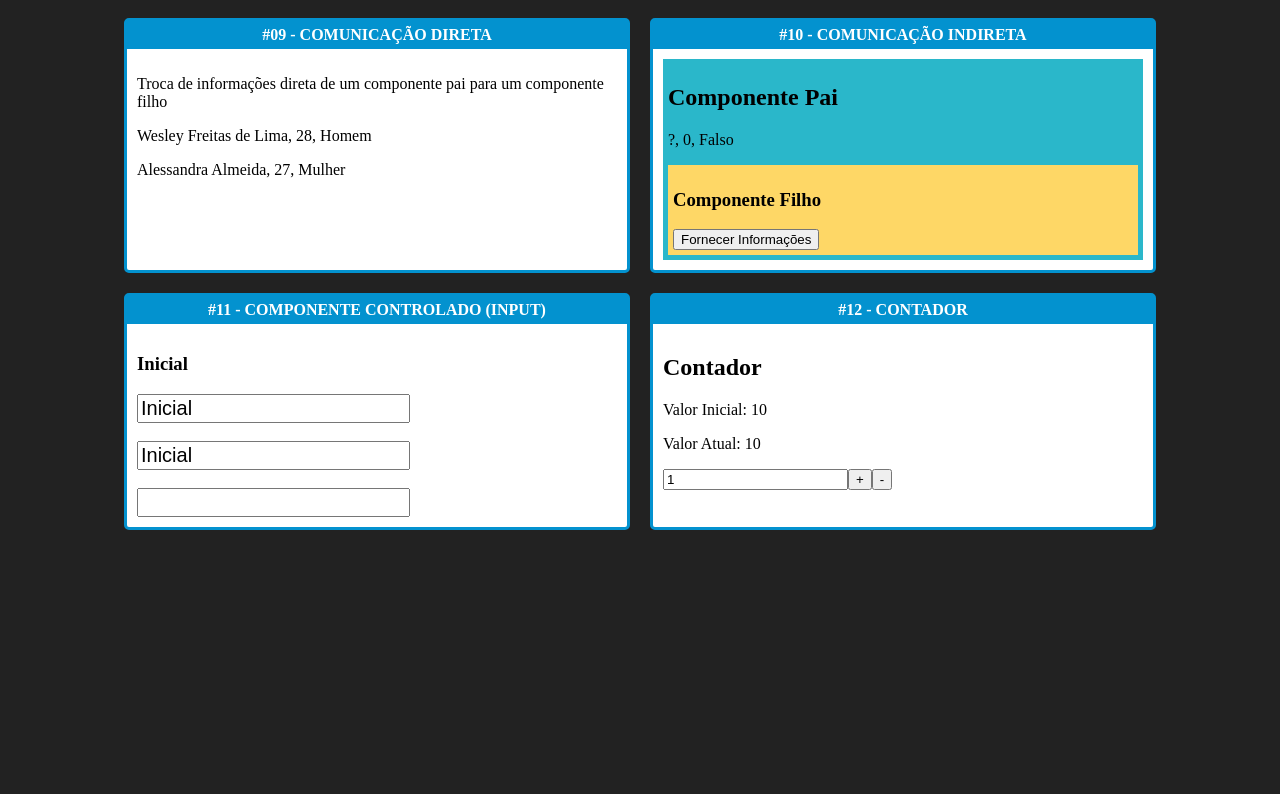
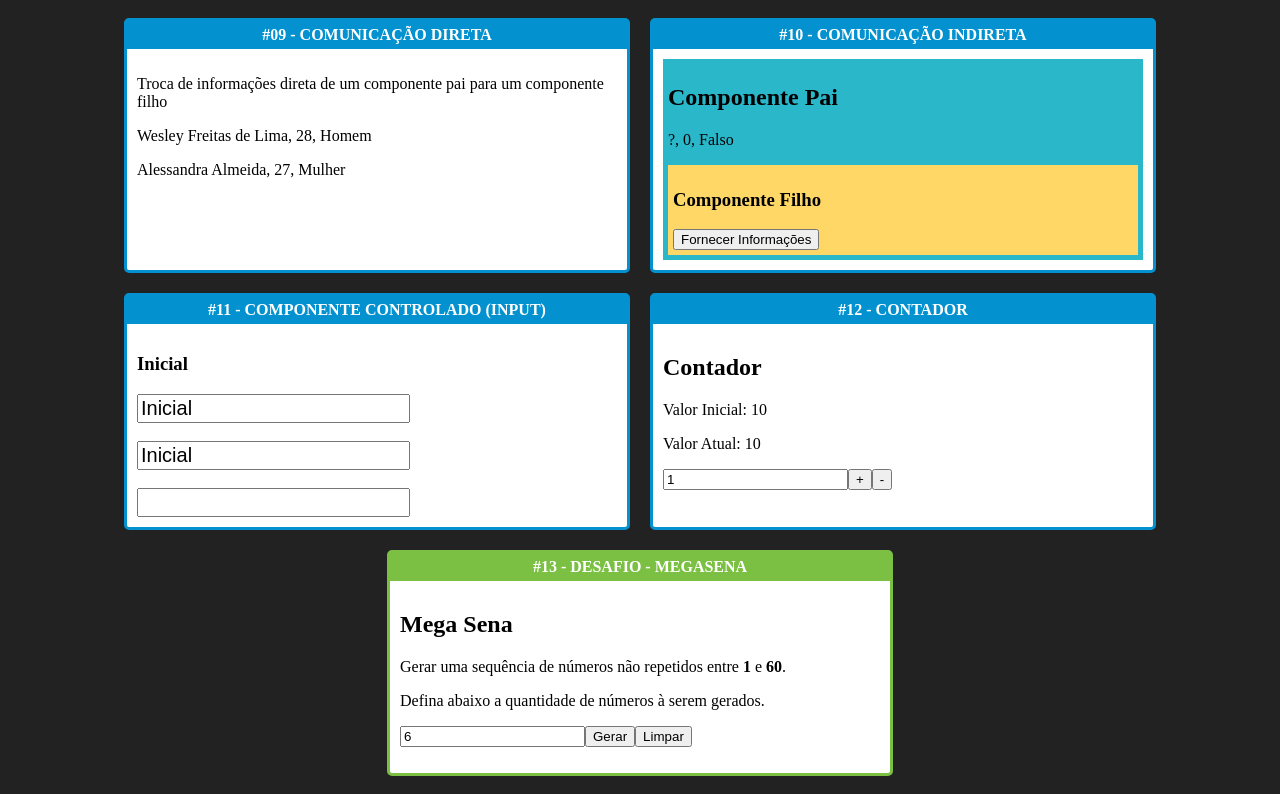
Before and after one commit to WesleyFreitasdeLima/estudos-react-fundamentos, a React (Create React App) app: page / in a window 1280 px wide. Shown: the part 1224-2018 px from the top of the page. Before the commit the page ends 1772 px from the top, so only its background shows below. Built offline with nearby package versions, Linux system fonts and the light colour scheme.

Commit message:
Aula 36 à  39

```diff
--- a/src/App.jsx
+++ b/src/App.jsx
@@ -19,6 +19,7 @@ import ComDiretaPai from './components/comunicacao/ComDiretaPai';
 import ComIndiretaPai from './components/comunicacao/ComIndiretaPai';
 import Input from './components/formulario/Input';
 import Contador from './components/contador/Contador';
+import MegaSena from './components/megaSena/MegaSena';
 
 export default () => {
     return (
@@ -84,6 +85,10 @@ export default () => {
                 <Card titulo="#12 - Contador">
                     <Contador numeroInicial={10} />
                 </Card>
+
+                <Card titulo="#13 - Desafio - MegaSena" color="#7bc043">
+                    <MegaSena valorInicial={6} numMin={1} numMax={60} />
+                </Card>
             </div>
         </div>
     );
--- /dev/null
+++ b/src/components/megaSena/MegaSena.jsx
@@ -0,0 +1,61 @@
+import React, { useState } from 'react';
+
+export default (props) => {
+    // Cria as variaveis, seus modificadores de estado e define os estados iniciais
+    const [qtde, setQtde] = useState(props.valorInicial);
+    const [numGerados, setNumGerados] = useState(null);
+
+    // Gera os numeros aleatorios e exibe na tela os numeros gerados
+    function gerarNumeros() {
+        const numMin = parseInt(props.numMin);
+        const numMax = parseInt(props.numMax) + 1;
+        let numUtilizados = [];
+
+        // Obtém um numero aleatorio ente o valor de 'numMin' e 'numMax' e adiciona no array 'numUtilizados'
+        while (numUtilizados.length < qtde) {
+            const numGerado = Math.floor(Math.random() * (numMax - numMin)) + numMin;
+
+            // Adiciona o numero somente se ele não existir no array 'numUtilizados'
+            if (numUtilizados.indexOf(numGerado) === -1)
+                numUtilizados.push(numGerado);
+        }
+
+        // Ordena o array em ordem crescente
+        numUtilizados = numUtilizados.sort((numRef1, numRef2) => numRef1 - numRef2);
+
+        // Transforma o array em uma string separando os numeros por hifen
+        numUtilizados = numUtilizados.join('-').toString();
+
+        setNumGerados(
+            <p>
+                Números gerados: {numUtilizados}
+            </p>
+        );
+    }
+
+    // Limpa os numeros gerados da tela
+    function limparNumeros() {
+        setNumGerados(null);
+    }
+
+    // Render
+    return (
+        <div>
+            <h2>Mega Sena</h2>
+            <p>
+                Gerar uma sequência de números não repetidos entre <strong>{props.numMin}</strong> e <strong>{props.numMax}</strong>.
+                </p>
+            <p>Defina abaixo a quantidade de números à serem gerados.</p>
+            <p>
+                <input type="number"
+                    value={qtde}
+                    onChange={e => setQtde(e.target.value)}
+                    min={1}
+                />
+                <button onClick={gerarNumeros}>Gerar</button>
+                <button onClick={limparNumeros}>Limpar</button>
+            </p>
+            {numGerados}
+        </div>
+    );
+};
```
